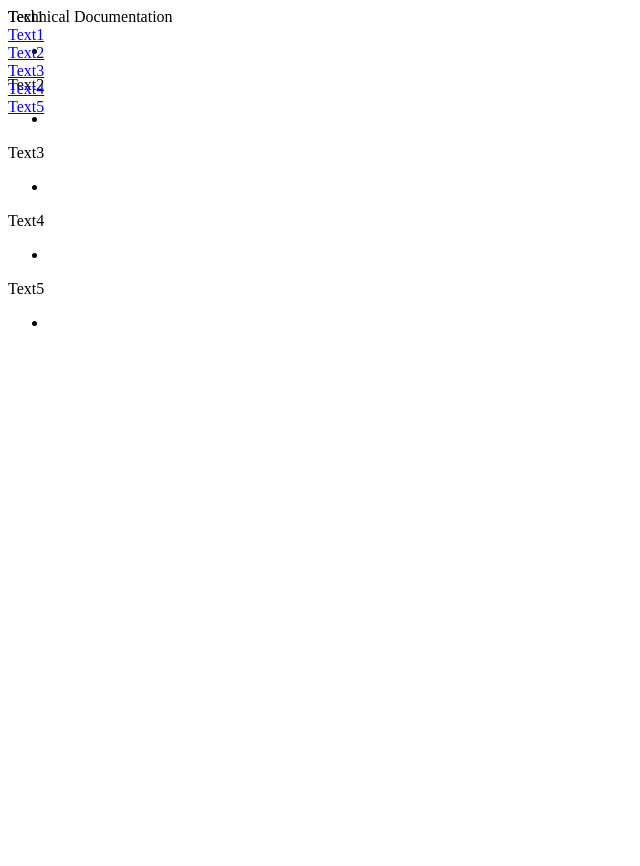
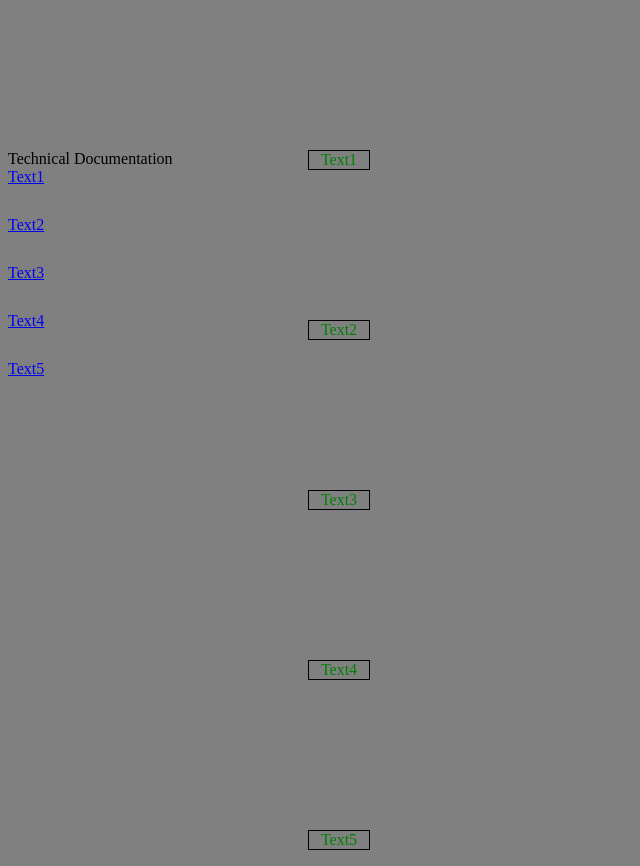
Before and after one commit to Tekcoder/Technical-Doc, a plain HTML site: page index.html in a window 1280 px wide. Shown: the whole page, without its empty margins (0-640 px from the left). Before the commit the page ends 800 px from the top, so only its background shows below. Drawn offline with Linux system fonts and the light colour scheme.

Commit message:
Completed all the tasks

```diff
--- a/css/style.css
+++ b/css/style.css
@@ -1,7 +1,41 @@
-@media (min-width:1025px) {
+@media (min-width: 1025px) {
   #navbar {
     display: flex;
     flex-direction: column;
     position: fixed;
   }
 }
+
+body {
+  background-color: gray;
+  width: 70%;
+}
+
+nav {
+  display: flex;
+  text-decoration: none;
+  list-style: none;
+}
+nav a {
+  padding-bottom: 30px;
+}
+ul li {
+  text-decoration: none;
+  list-style: none;
+}
+nav header {
+  align-content: center;
+}
+
+section header {
+  border: 1px solid black;
+  color: green;
+  width: 60px;
+  text-align: center;
+  margin-left: 300px;
+  margin-top: 150px;
+}
+
+.main-section header {
+  margin-top: 50;
+}
--- a/index.html
+++ b/index.html
@@ -5,12 +5,12 @@
     <meta name="viewport" content="width=device-width, initial-scale=1.0" />
     <meta http-equiv="X-UA-Compatible" content="ie=edge" />
     <title>Technical Documentation</title>
-    <link rel="stylesheet" href="css/style.css">
+    <link rel="stylesheet" href="css/style.css" />
   </head>
   <body>
     <script src="https://cdn.freecodecamp.org/testable-projects-fcc/v1/bundle.js"></script>
     <nav id="navbar">
-      <header>Technical Documentation</header>
+      <header id="doc">Technical Documentation</header>
       <a href="#text1" class="nav-link">Text1</a>
       <a href="#text2" class="nav-link">Text2</a>
       <a href="#text3" class="nav-link">Text3</a>
```
